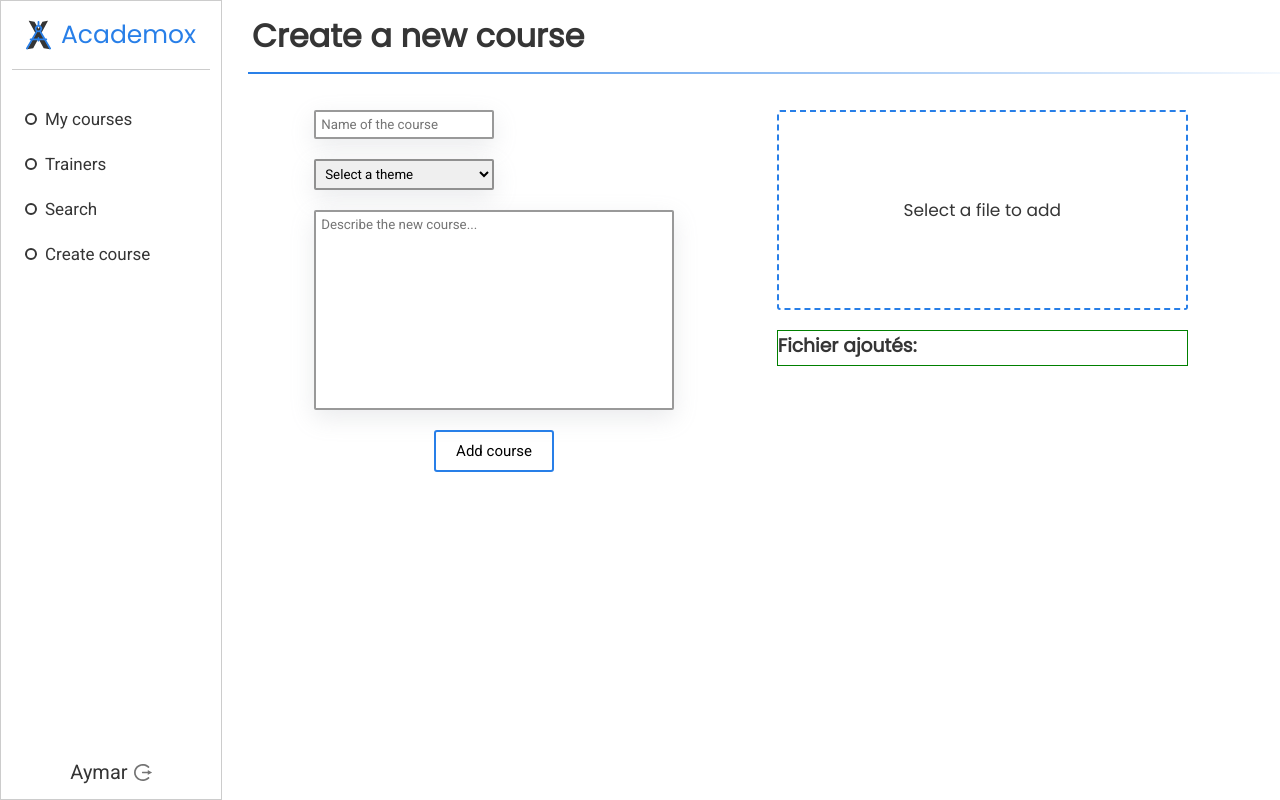
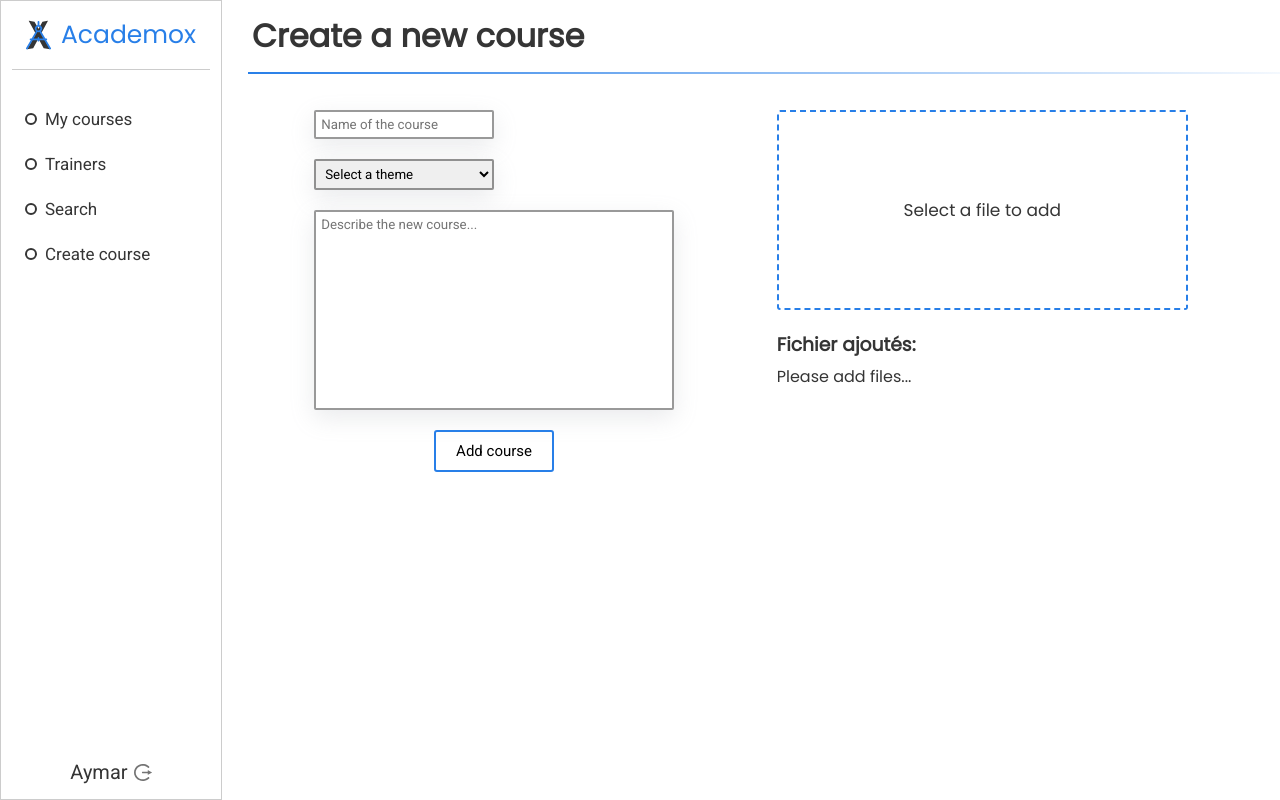
Before and after one commit to zCargan/reseau-entreprise-A, a React (Vite) app in the folder WebApp/Client/: page /dashboard/create-course in a window 1280 px wide. Built offline with nearby package versions, Linux system fonts and the light colour scheme.

Commit message:
[ADD] Adding last things before build

```diff
--- a/WebApp/Client/src/pages/UserApp/CreateCourse/CreateCourse.jsx
+++ b/WebApp/Client/src/pages/UserApp/CreateCourse/CreateCourse.jsx
@@ -114,21 +114,20 @@ function CreateCourse() {
 					</div>
 					<div>
 						<div className="file_drop_zone">
-							<input
-								type="file"
-								onChange={handleFile}
-								unique="true"
-							/>
+							<input type="file" onChange={handleFile} />
 							<p>Select a file to add</p>
 						</div>
 						<div className="file_list">
 							<h3>Fichier ajoutés:</h3>
 							<div>
-								{droppedFiles.map((file) => {
+								{droppedFiles.length
+									? droppedFiles.map((file) => {
 											return (
 												<div
 													className="file_list_element"
-											key={droppedFiles.indexOf(file)}
+													key={droppedFiles.indexOf(
+														file
+													)}
 												>
 													<p>{file.name}</p>
 													<div
@@ -144,7 +143,8 @@ function CreateCourse() {
 													</div>
 												</div>
 											);
-								})}
+									  })
+									: "Please add files..."}
 							</div>
 						</div>
 					</div>
--- a/WebApp/Client/src/pages/UserApp/CreateCourse/CreateCourse.scss
+++ b/WebApp/Client/src/pages/UserApp/CreateCourse/CreateCourse.scss
@@ -101,18 +101,22 @@
 		}
 		.file_list {
 			width: 100%;
-			border: 1px solid green;
+			// border: 1px solid green;
 			display: flex;
 			gap: 5px;
 			div {
 				width: 100%;
+				display: flex;
+				flex-direction: column;
+				gap: 10px;
 			}
 			.file_list_element {
 				display: flex;
 				flex-direction: row;
 				width: 100%;
 				border: 1px solid red;
-				padding: 3px;
+				padding: 5px;
+				border-radius: 2px;
 				p {
 					white-space: nowrap;
 					width: 100%;
@@ -122,7 +126,6 @@
 					align-items: center;
 					justify-content: center;
 					align-self: flex-end;
-					border: 1px solid green;
 					aspect-ratio: 1;
 					width: auto;
 					height: 100%;
```
Also changed, not shown: 33 other files (tests, documents, lock files or other folders). Lines whose indentation alone changed are shown as unchanged.
